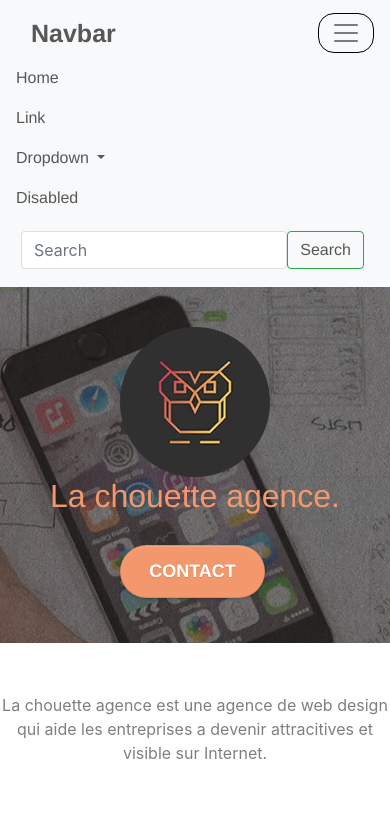
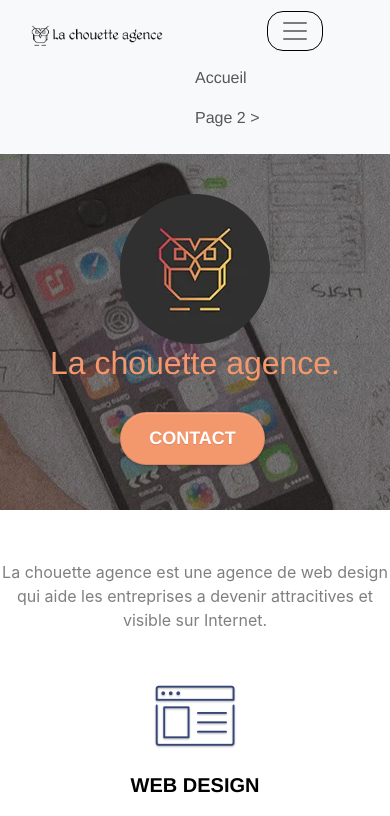
Before and after one commit to Stephane-maker/La-Chouette, a website: page index.html in a window 390 px wide. Both pictures are taken after a click on the button "Toggle navigation". Shown: the top 816 px of the page. Drawn offline with nearby package versions, Linux system fonts and the light colour scheme.

```diff
--- a/index.html
+++ b/index.html
@@ -45,40 +45,27 @@
 
         <nav class="navbar navbar-expand-lg navbar-light bg-light">
             <div class="container-fluid">
-                <a class="navbar-brand" href="#">Navbar</a>
-                <button class="navbar-toggler" type="button" data-bs-toggle="collapse" data-bs-target="#navbarSupportedContent" aria-controls="navbarSupportedContent" aria-expanded="false" aria-label="Toggle navigation">
-                <span class="navbar-toggler-icon"></span>
+
+                <a class="navbar-brand" href="#">
+                    <img class="image_banniere" src="image_webp/la-chouette-agence.webp" alt="">
+                </a>
+
+                <button class="for_collapse navbar-toggler" type="button" data-bs-toggle="collapse" data-bs-target="#navbarSupportedContent" aria-controls="navbarSupportedContent" aria-expanded="false" aria-label="Toggle navigation">
+                <span class=" navbar-toggler-icon"></span>
                 </button>
-                <div class="collapse navbar-collapse" id="navbarSupportedContent">
-                    <ul class="navbar-nav me-auto mb-2 mb-lg-0">
+
+                <div class=" collapse navbar-collapse" id="navbarSupportedContent">
+                    <ul class="container_link navbar-nav me-auto mb-2 mb-lg-0">
                         <li class="nav-item">
-                            <a class="nav-link active" aria-current="page" href="#">Home</a>
+                            <a class="nav-link active" aria-current="page" href="#">Accueil</a>
                         </li>
                         <li class="nav-item">
-                            <a class="nav-link" href="#">Link</a>
-                        </li>
-                        <li class="nav-item dropdown">
-                            <a class="nav-link dropdown-toggle" href="#" id="navbarDropdown" role="button" data-bs-toggle="dropdown" aria-expanded="false">
-                        Dropdown
-                    </a>
-                            <ul class="dropdown-menu" aria-labelledby="navbarDropdown">
-                                <li><a class="dropdown-item" href="#">Action</a></li>
-                                <li><a class="dropdown-item" href="#">Another action</a></li>
-                                <li>
-                                    <hr class="dropdown-divider">
-                                </li>
-                                <li><a class="dropdown-item" href="#">Something else here</a></li>
-                            </ul>
-                        </li>
-                        <li class="nav-item">
-                            <a class="nav-link disabled" href="#" tabindex="-1" aria-disabled="true">Disabled</a>
+                            <a class="nav-link" href="#">Page 2 > </a>
                         </li>
                     </ul>
-                    <form class="d-flex">
-                        <input class="form-control me-2" type="search" placeholder="Search" aria-label="Search">
-                        <button class="btn btn-outline-success" type="submit">Search</button>
-                    </form>
+
                 </div>
+
             </div>
         </nav>
 
--- a/style.css
+++ b/style.css
@@ -1075,6 +1075,15 @@
         padding-left: 0;
         padding-right: 0;
     }
+    .image_banniere {
+        width: 60%!important;
+        padding: 0!important;
+    }
+    .for_collapse {
+        border: 1px solid black;
+        margin-top: -15%!important;
+        margin-left: 70%!important;
+    }
 }
 
 @media (max-width: 767px) {
@@ -1097,3 +1106,12 @@
     flex-wrap: nowrap;
     justify-content: center;
 }
+
+.image_banniere {
+    width: 70%;
+    margin-right: 100%;
+}
+
+.container_link {
+    margin-left: 50%;
+}
```
